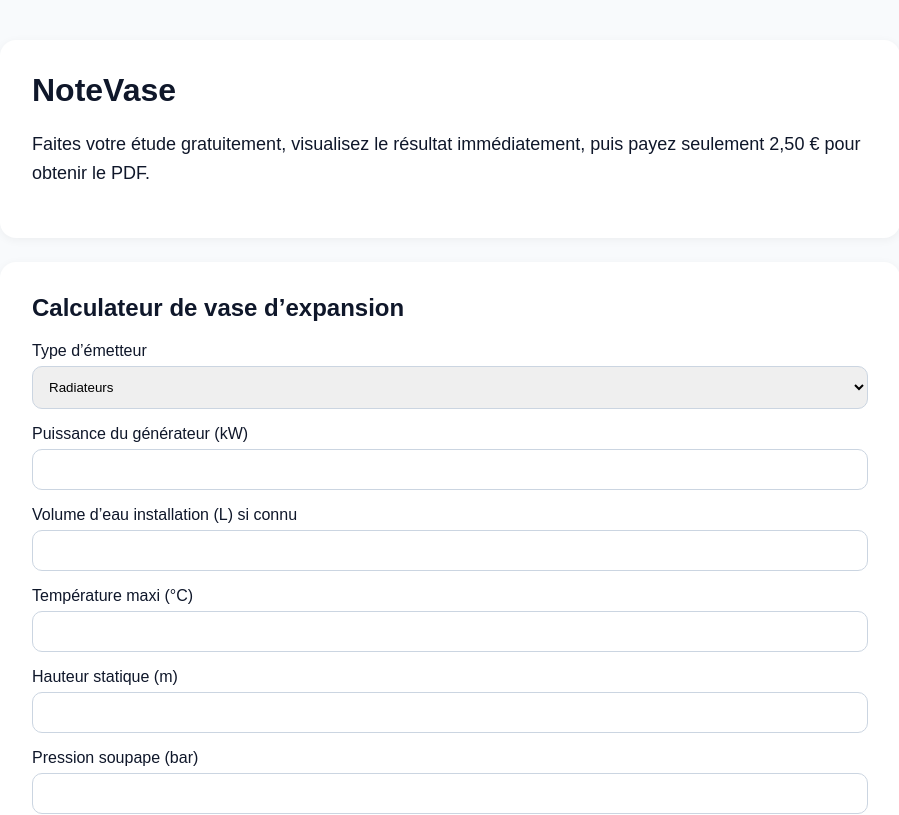
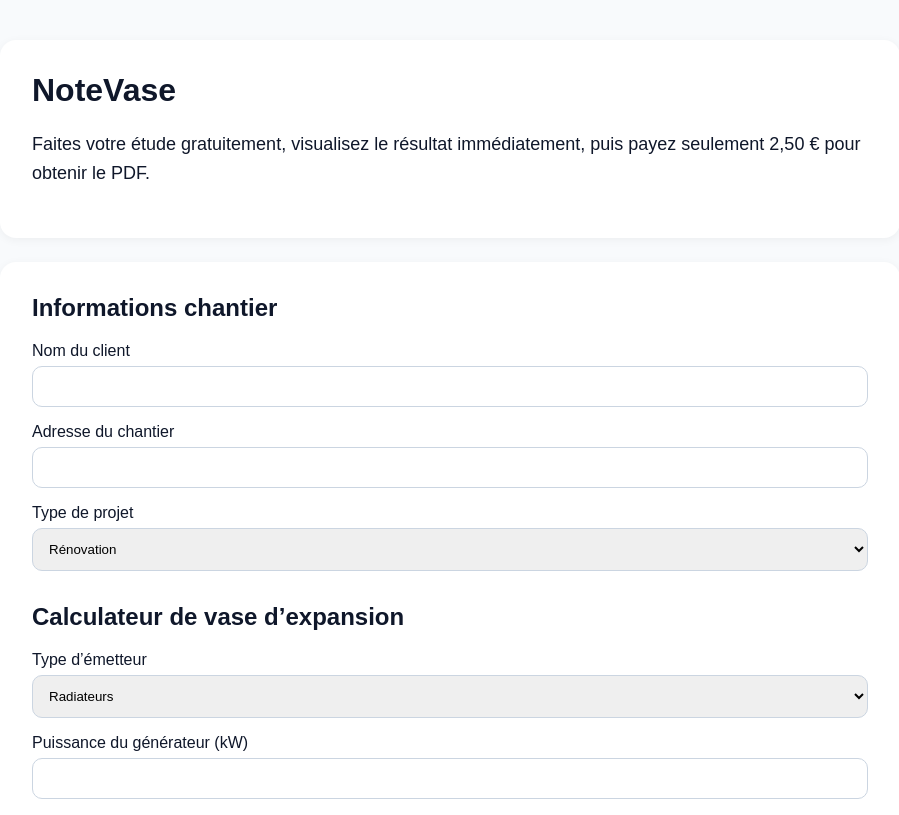
Before and after one commit to yun29-maker/Note-Vase, a Next.js app: page / in a window 1280 px wide. Shown: the top 815 px of the page, without its empty margins (190-1089 px from the left). Built offline with nearby package versions, Linux system fonts and the light colour scheme.

Commit message:
Update page.js

```diff
--- a/app/page.js
+++ b/app/page.js
@@ -3,6 +3,9 @@
 import { useState } from "react";
 
 export default function Home() {
+  const [clientName, setClientName] = useState("");
+  const [siteAddress, setSiteAddress] = useState("");
+  const [projectType, setProjectType] = useState("renovation");
   const [typeEmetteur, setTypeEmetteur] = useState("radiateurs");
   const [puissance, setPuissance] = useState("");
   const [volume, setVolume] = useState("");
@@ -73,6 +76,10 @@
     const volumeRecommande = volumesStandards.find((v) => v >= Vn) || "hors plage standard";
 
     setResultat({
+      clientName,
+      siteAddress,
+      projectType,
+      typeEmetteur,
       origineVolume,
       Va: Va.toFixed(1),
       Pst: Pst.toFixed(2),
@@ -120,7 +127,43 @@
             boxShadow: "0 2px 10px rgba(0,0,0,0.05)",
           }}
         >
-          <h2 style={{ marginTop: 0 }}>Calculateur de vase d’expansion</h2>
+          <h2 style={{ marginTop: 0 }}>Informations chantier</h2>
+
+          <div style={{ display: "grid", gap: 16 }}>
+            <div>
+              <label>Nom du client</label>
+              <input
+                type="text"
+                value={clientName}
+                onChange={(e) => setClientName(e.target.value)}
+                style={inputStyle}
+              />
+            </div>
+
+            <div>
+              <label>Adresse du chantier</label>
+              <input
+                type="text"
+                value={siteAddress}
+                onChange={(e) => setSiteAddress(e.target.value)}
+                style={inputStyle}
+              />
+            </div>
+
+            <div>
+              <label>Type de projet</label>
+              <select
+                value={projectType}
+                onChange={(e) => setProjectType(e.target.value)}
+                style={inputStyle}
+              >
+                <option value="renovation">Rénovation</option>
+                <option value="neuf">Neuf</option>
+              </select>
+            </div>
+          </div>
+
+          <h2 style={{ marginTop: 32 }}>Calculateur de vase d’expansion</h2>
 
           <div style={{ display: "grid", gap: 16 }}>
             <div>
@@ -214,6 +257,11 @@
               }}
             >
               <h2 style={{ marginTop: 0 }}>Résultat</h2>
+
+              <p><strong>Client :</strong> {resultat.clientName || "Non renseigné"}</p>
+              <p><strong>Adresse :</strong> {resultat.siteAddress || "Non renseignée"}</p>
+              <p><strong>Type de projet :</strong> {resultat.projectType}</p>
+              <p><strong>Type d’émetteur :</strong> {resultat.typeEmetteur}</p>
               <p><strong>Origine du volume :</strong> {resultat.origineVolume}</p>
               <p><strong>Volume installation retenu :</strong> {resultat.Va} L</p>
               <p><strong>Pression statique :</strong> {resultat.Pst} bar</p>
```
